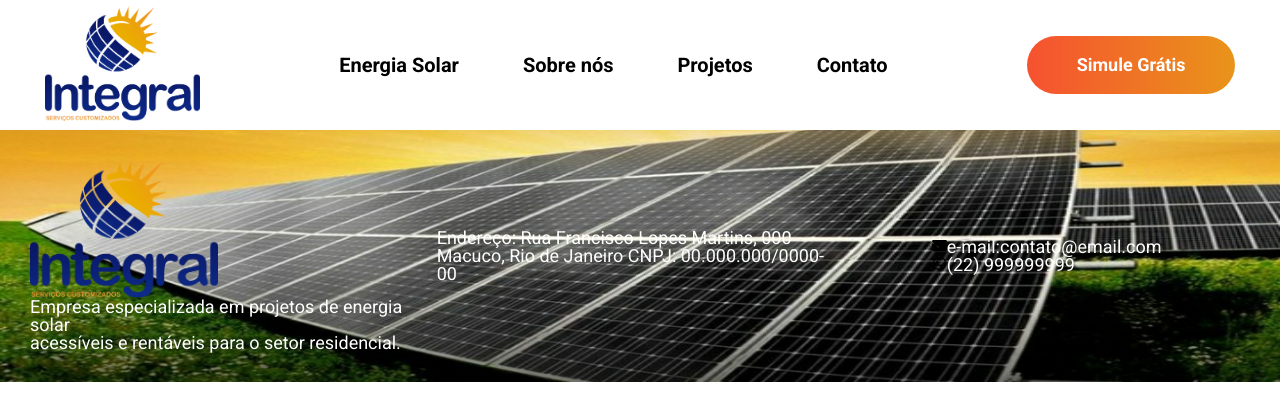
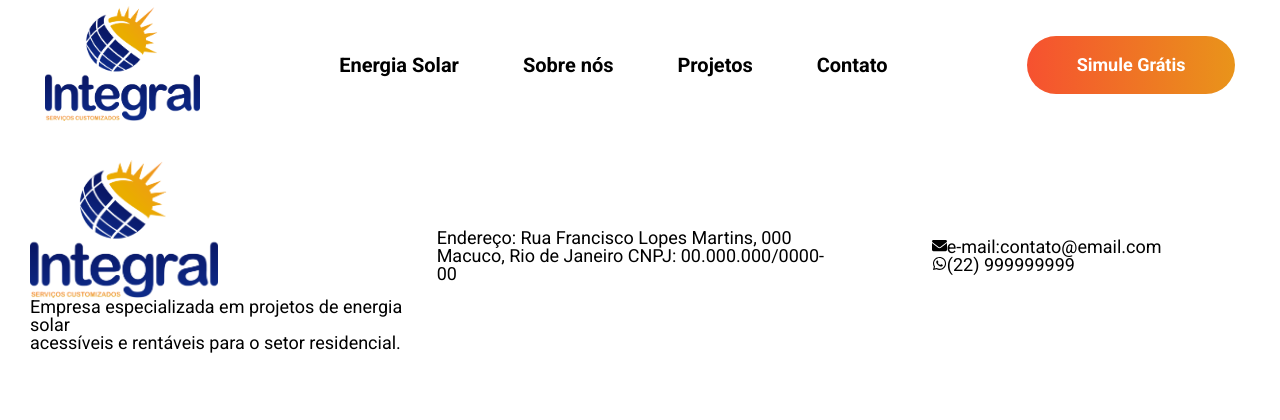
Before and after one commit to edgarfbarbosa/integral-site, a plain HTML site: page index.html in a window 1280 px wide. Drawn offline with Linux system fonts and the light colour scheme.

```diff
--- a/assets/css/componentes/rodape.css
+++ b/assets/css/componentes/rodape.css
@@ -1,10 +1,10 @@
 .rodape__container {
     align-items: center;
-    background-image: url(../../img/footer-1.jpeg);
+    /* background-image: url(../../img/footer-1.jpeg); */
     background-position: center;
     background-repeat: no-repeat;
     background-size: 100% 100%;
-    color: white;
+    color: black;
     display: grid;
     font-size: 18px;
     font-weight: 400;
```
